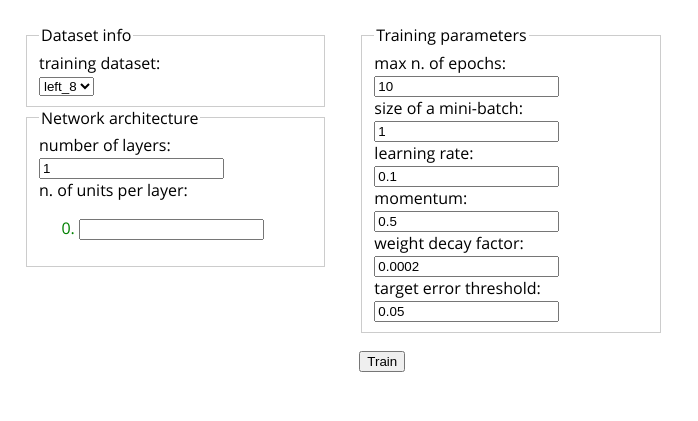
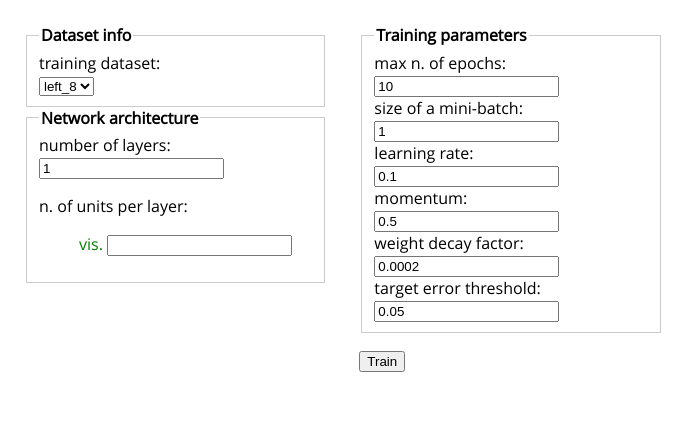
Before and after one commit to ggiuffre/DBNsim, a Django app: page /DBNtrain/ in a window 1280 px wide. Shown: the top 421 px of the page, without its empty margins (0-698 px from the left). Run offline with Django 3.2, Linux system fonts and the light colour scheme; a map, chart or similar area stays blank.

Commit message:
Update UI architecture form

```diff
--- a/DBNsite/DBNtrain/static/dbntrain.js
+++ b/DBNsite/DBNtrain/static/dbntrain.js
@@ -150,7 +150,7 @@ function updateArchitecture() {
 
 	// add missing hidden layers:
 	for (var i = curr_layers; i < num_layers; i++)
-		$('#layers_sz').append('<li class="lay_sz"><input type="text" name="hid_sz_' + i + '" id="hid_sz_' + i + '" onchange="updateGraph();" /></li>');
+		$('#layers_sz').append('<li class="lay_sz"><label for="hid_sz_' + i + '">h' + i + '&nbsp;&nbsp;</label><input type="text" name="hid_sz_' + i + '" id="hid_sz_' + i + '" onchange="updateGraph();" /></li>');
 
 	// remove exceeding hidden layers:
 	for (var i = curr_layers; i > num_layers; i--)
--- a/DBNsite/DBNtrain/static/main.css
+++ b/DBNsite/DBNtrain/static/main.css
@@ -13,6 +13,10 @@
 
 body {
 	font-family: 'Open Sans', sans-serif;
+}
+
+form legend {
+	font-weight: bold;
 }
 
 
@@ -32,6 +36,7 @@ body {
 
 #layers_sz li {
 	color: #A22;
+	list-style-type: none;
 }
 
 #layers_sz li.vis_layer {
--- a/DBNsite/DBNtrain/templates/DBNtrain/index.html
+++ b/DBNsite/DBNtrain/templates/DBNtrain/index.html
@@ -38,9 +38,12 @@
 				<label for="num_layers">number of layers:</label><br />
 				<input type="text" value="1" name="num_layers" id="num_layers" onchange="updateArchitecture(); updateSeries();" /><br />
 
-				<label for="layers_sz">n. of units per layer:</label>
-				<ol name="layers_sz" id="layers_sz" start="0">
-					<li class="lay_sz vis_layer"><input type="text" name="vis_sz" id="vis_sz" onchange="updateGraph();" /></li>
+				<p>n. of units per layer:</p>
+				<ol id="layers_sz" start="0">
+					<li class="lay_sz vis_layer">
+						<label for="vis_sz">vis.</label>
+						<input type="text" name="vis_sz" id="vis_sz" onchange="updateGraph();" />
+					</li>
 				</ol>
 			</fieldset>
 		</form>
```
